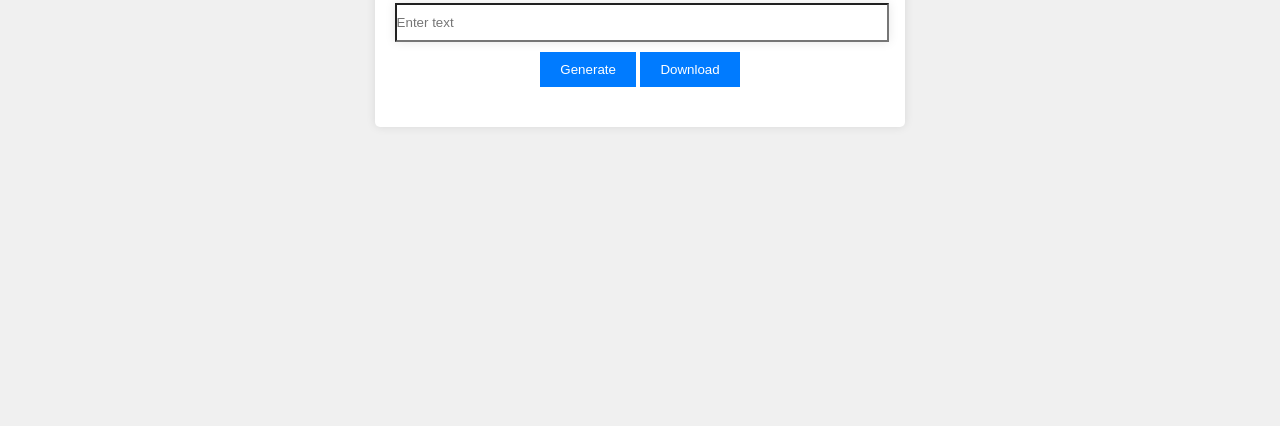
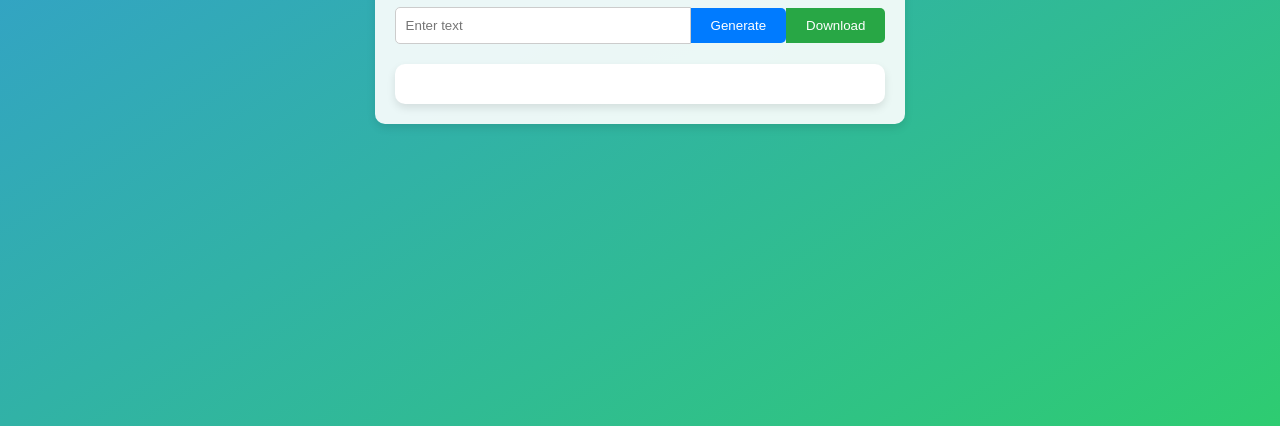
Before and after one commit to sanjaydambal/QR_Code_Generator, a plain HTML site: page index.html in a window 1280 px wide. Shown: the part 374-800 px from the top of the page. Drawn offline with Linux system fonts and the light colour scheme.

Commit message:
improved styling

```diff
--- a/style.css
+++ b/style.css
@@ -7,25 +7,34 @@ body {
   align-items: center;
   min-height: 100vh;
   background-color: #f0f0f0;
+  background-image: linear-gradient(to bottom right, #3498db, #2ecc71);
 }
 
 .container {
   text-align: center;
-    background-color: white;
+  background-color: rgba(255, 255, 255, 0.9);
   padding: 20px;
-    border-radius: 5px;
-    box-shadow: 0 0 10px rgba(0, 0, 0, 0.1);
+  border-radius: 10px;
+  box-shadow: 0 4px 8px rgba(0, 0, 0, 0.1);
 }
 
 h1 {
   margin-top: 0;
+  color: #333;
+}
+
+.input-group {
+  display: flex;
+  justify-content: space-between;
+  align-items: center;
+  margin-top: 20px;
 }
 
 input[type="text"] {
-    width: 100%;
-    padding: 10px 0px 10px;
-    margin-bottom: 10px;
-    box-shadow: 0 0 10px rgba(0, 0, 0, 0.1);
+  flex-grow: 1;
+  padding: 10px;
+  border: 1px solid #ccc;
+  border-radius: 5px 0 0 5px;
 }
 
 button {
@@ -33,9 +42,29 @@ body {
   background-color: #007bff;
   color: white;
   border: none;
+  border-radius: 0 5px 5px 0;
   cursor: pointer;
+  transition: background-color 0.3s;
 }
 
-  #qrcode {
+button:hover {
+  background-color: #0056b3;
+}
+
+#downloadButton {
+  background-color: #28a745;
+}
+
+#downloadButton:hover {
+  background-color: #1f8233;
+}
+
+.qrcode-container {
   margin-top: 20px;
+  display: flex;
+  justify-content: center;
+  background-color: white;
+  padding: 20px;
+  border-radius: 10px;
+  box-shadow: 0 4px 8px rgba(0, 0, 0, 0.1);
 }
```
Lines whose indentation alone changed are shown as unchanged.
